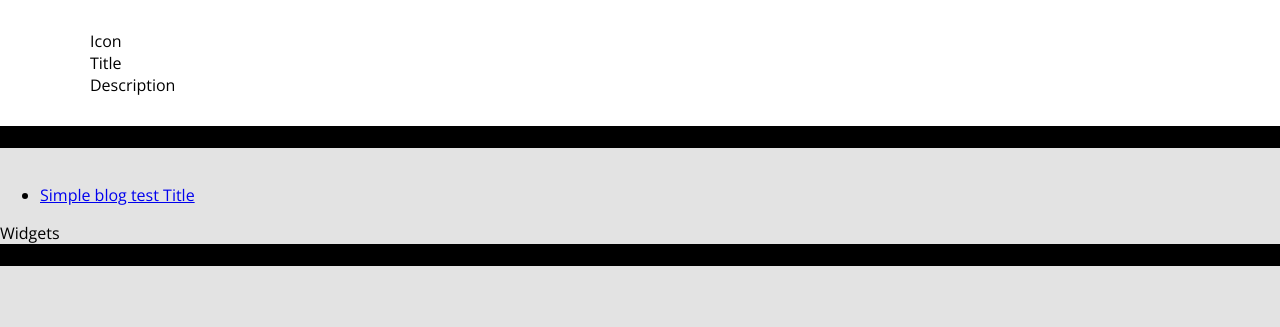
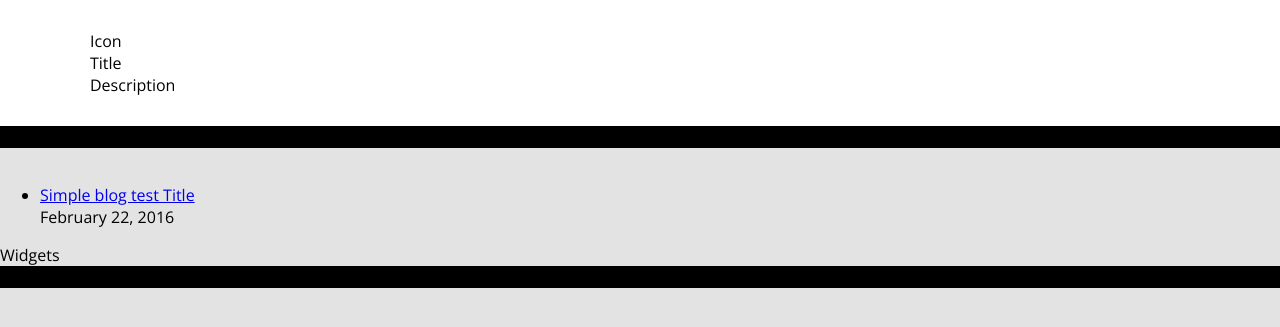
Before and after one commit to marcvaneijkdemo/marcvaneijkdemo.github.io, a Jekyll site: the page built from index.html, in a window 1280 px wide. Shown: the top 327 px of the page. Built offline with Jekyll 4.4.1, drawn with Linux system fonts in a browser that asks for light colours.

Commit message:
Update index.html

```diff
--- a/index.html
+++ b/index.html
@@ -4,6 +4,9 @@ layout: default
 <div>{{ page.title }}</div>
 	<ul>
 	  {% for post in site.posts %}
-	    <li><a href="{{ post.url }}" title="{{ post.title }}">{{ post.title }}</a></li>
+	    <li>
+	    	<div><a href="{{ post.url }}" title="{{ post.title }}">{{ post.title }}</a></div>
+	    	<div>{{ post.date | date: "%B %d, %Y" }}</div>
+	    	</li>
 	  {% endfor %}
 	</ul>
```
